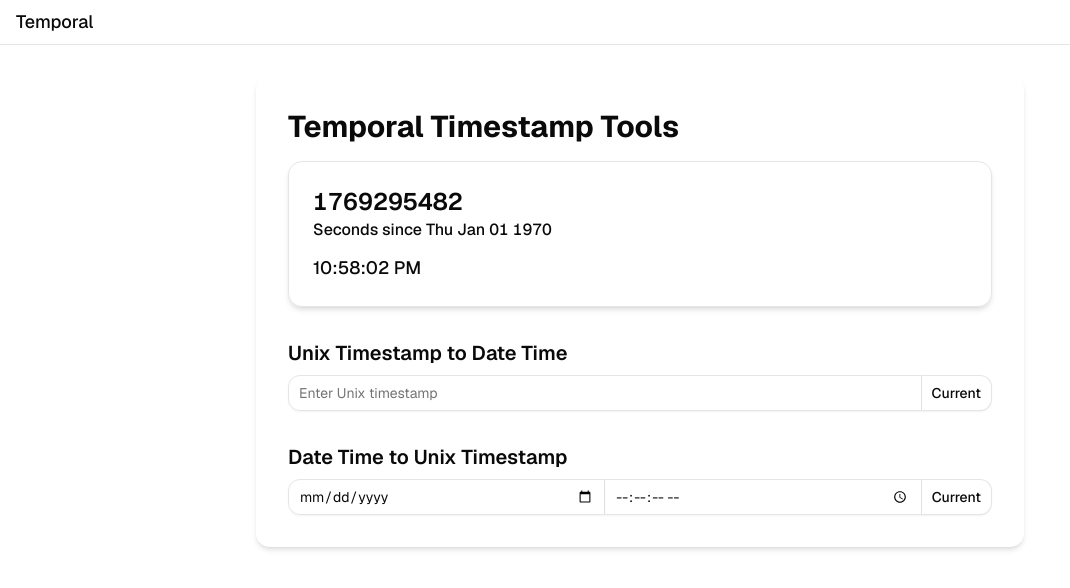
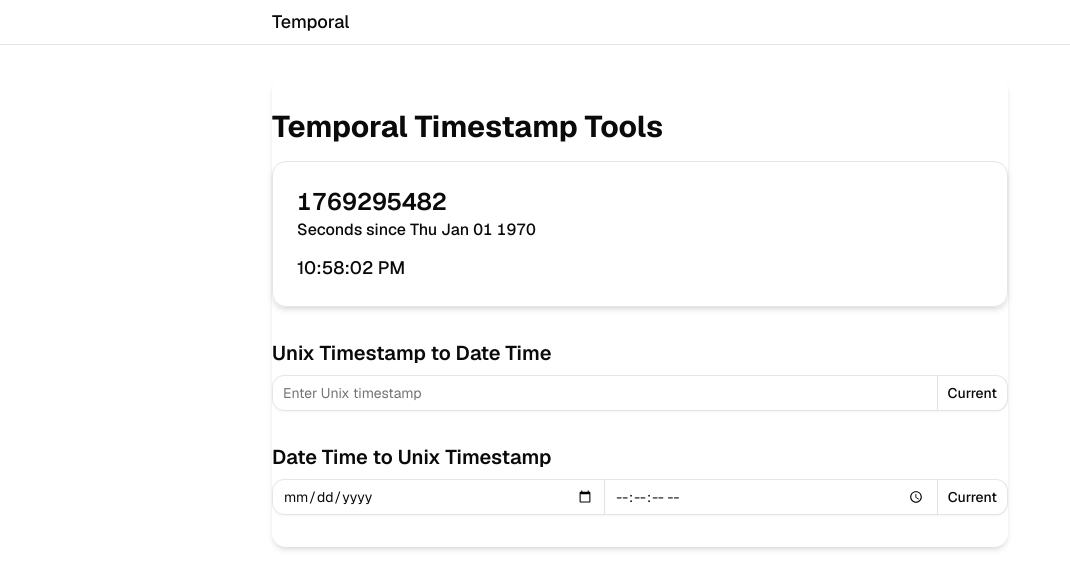
Before and after one commit to imfelixyeung/temporal.feli.page, a Next.js app: page / in a window 1280 px wide. Shown: the top 588 px of the page, without its empty margins (0-1070 px from the left). Built offline with nearby package versions, Linux system fonts and the light colour scheme.

Commit message:
refactor: adjust layout styles for consistency in main page

```diff
--- a/src/app/globals.css
+++ b/src/app/globals.css
@@ -7,6 +7,7 @@
 @utility container {
   margin-inline: auto;
   padding-inline: 1rem;
+  @apply max-w-3xl;
 }
 
 :root {
--- a/src/app/page.tsx
+++ b/src/app/page.tsx
@@ -4,7 +4,7 @@ import TimestampToDateTime from "@/components/tools/timestamp-to-datetime";
 
 export default function Home() {
   return (
-    <div className="mx-auto max-w-3xl space-y-8 rounded-lg p-8 shadow-md">
+    <div className="space-y-8 rounded-lg py-8 shadow-md">
       <h1 className="mb-4 text-3xl font-bold">Temporal Timestamp Tools</h1>
       <Clock />
 
```
